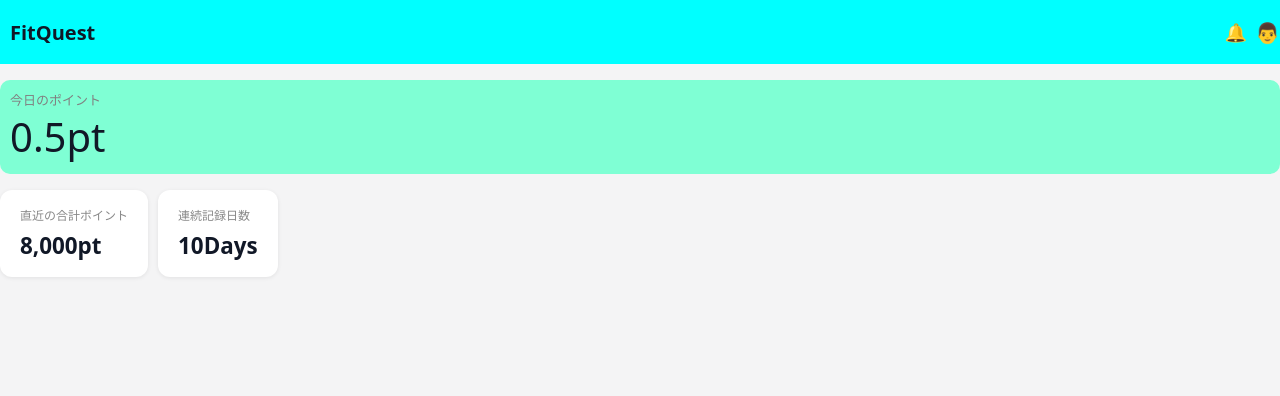
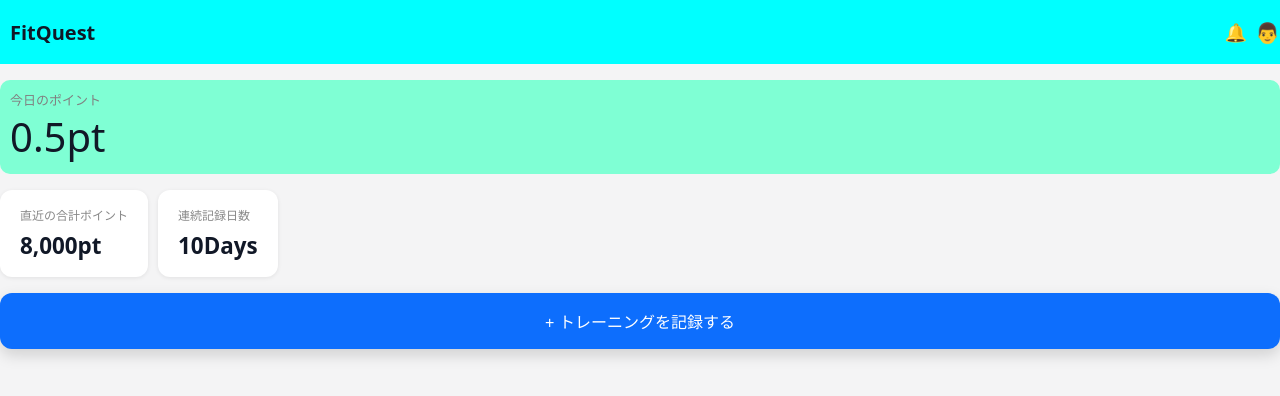
Before and after one commit to Ryosuke-Nanaumi/solo-btc, a React (Vite) app in the folder front/: page / in a window 1280 px wide. Shown: the top 396 px of the page. Built offline with nearby package versions, Linux system fonts and the light colour scheme.

Commit message:
feat(addTrainingButton): Main画面にボタンを追加

```diff
--- a/front/src/components/MainView/MainView.module.css
+++ b/front/src/components/MainView/MainView.module.css
@@ -3,3 +3,27 @@
   flex-direction: column;
   gap: 16px;
 }
+
+.addTrainingButton {
+  background-color: #0d6efd;
+  color: #fff;
+  padding: 16px 20px;
+  border: none;
+  border-radius: 12px;
+  width: 100%;
+  font-size: 1rem;
+  font-weight: 500;
+
+  cursor: pointer;
+
+  box-shadow: 0 6px 15px rgba(0, 0, 0, 0.15);
+  transition: transform 0.1s ease, opacity 0.2s ease;
+}
+
+.addTrainingButton:active {
+  transform: scale(0.97);
+}
+
+.addTrainingButton:hover {
+  opacity: 0.95;
+}
--- a/front/src/components/MainView/MainView.tsx
+++ b/front/src/components/MainView/MainView.tsx
@@ -7,6 +7,7 @@ export default function MainView({ todayPoint }: { todayPoint: number }) {
     <main className={styles.main}>
       <TodaysPointView todayPoint={todayPoint} />
       <HistoryCardListView />
+      <button className={styles.addTrainingButton}>+ トレーニングを記録する</button>
     </main>
   );
 }
```
